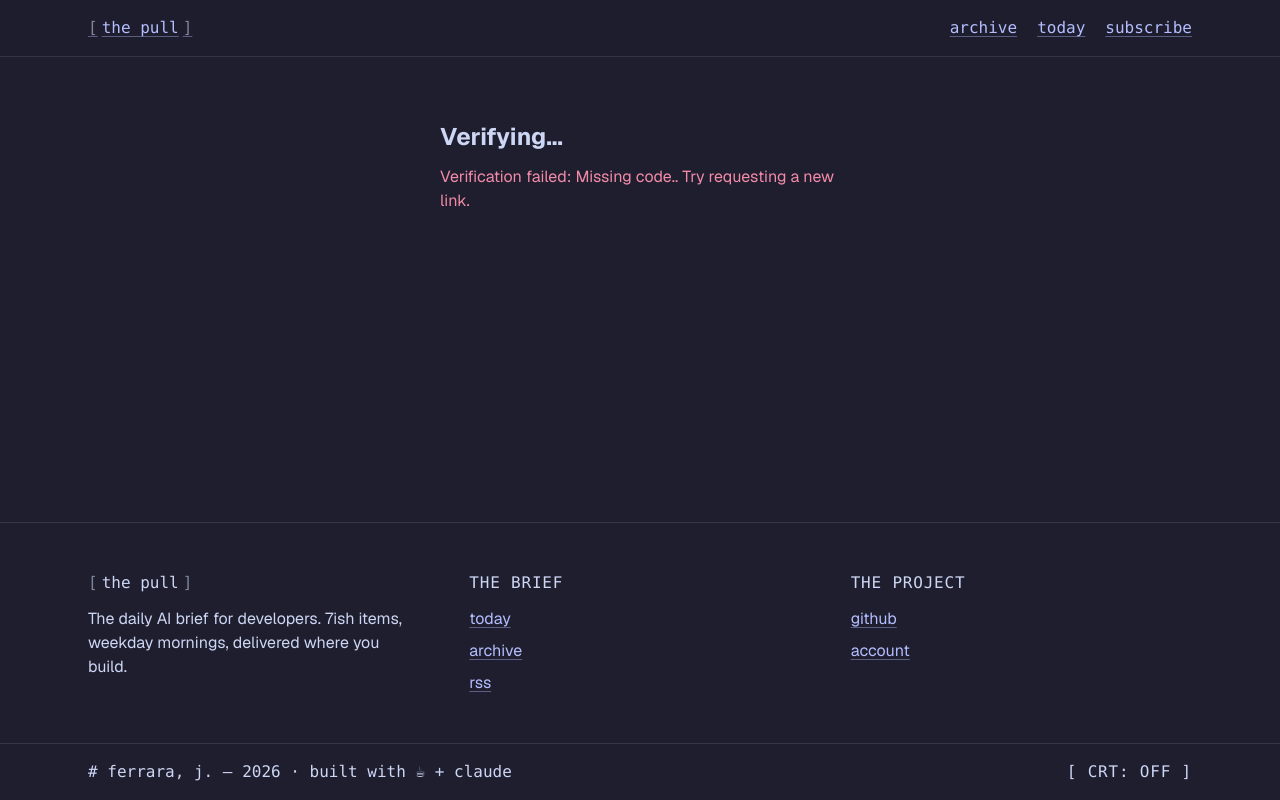
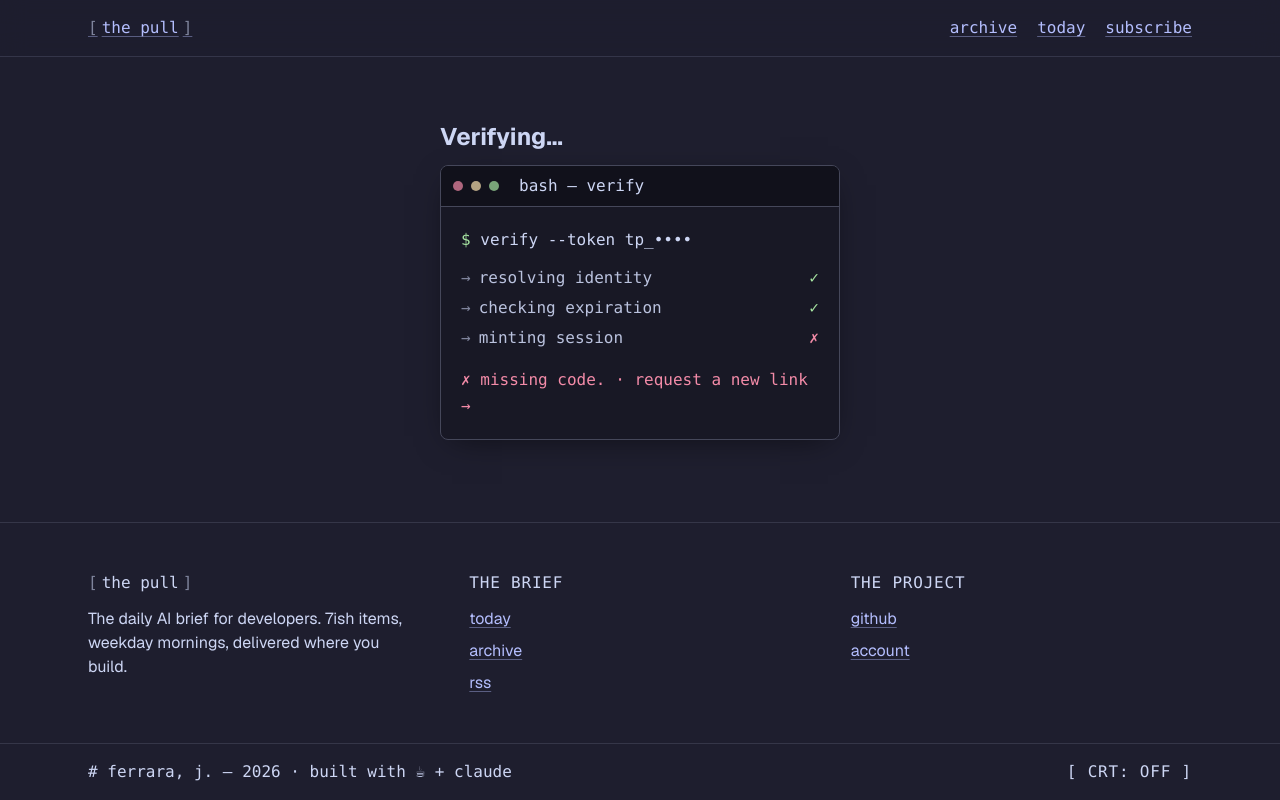
Before and after one commit to joshferrara/the-pull, a Next.js app in the folder apps/web/: page /verify in a window 1280 px wide. Built offline with nearby package versions, Linux system fonts and the light colour scheme.

Commit message:
Frontend redesign: verify boot-sequence

```diff
--- a/apps/web/components/verify-client.tsx
+++ b/apps/web/components/verify-client.tsx
@@ -2,6 +2,7 @@
 
 import { useEffect, useState } from "react";
 import { useRouter } from "next/navigation";
+import { BootSequence } from "@/components/verify/boot-sequence";
 
 interface Props {
   code?: string;
@@ -9,18 +10,19 @@ interface Props {
   next: string;
 }
 
+type State =
+  | { kind: "loading" }
+  | { kind: "error"; message: string }
+  | { kind: "cli_done"; token: string }
+  | { kind: "redirecting"; greeting: string };
+
 export function VerifyClient({ code, cliCallback, next }: Props) {
   const router = useRouter();
-  const [state, setState] = useState<
-    | { kind: "loading" }
-    | { kind: "error"; message: string }
-    | { kind: "cli_done"; token: string }
-    | { kind: "redirecting" }
-  >({ kind: "loading" });
+  const [state, setState] = useState<State>({ kind: "loading" });
 
   useEffect(() => {
     if (!code) {
-      setState({ kind: "error", message: "Missing code." });
+      setState({ kind: "error", message: "missing code." });
       return;
     }
     (async () => {
@@ -31,16 +33,11 @@ export function VerifyClient({ code, cliCallback, next }: Props) {
           body: JSON.stringify({ code, cli_callback: cliCallback }),
         });
         if (!resp.ok) {
-          const body = (await resp.json().catch(() => ({}))) as {
-            error?: string;
-          };
-          setState({
-            kind: "error",
-            message: body.error ?? `error_${resp.status}`,
-          });
+          const body = (await resp.json().catch(() => ({}))) as { error?: string };
+          setState({ kind: "error", message: body.error ?? `error_${resp.status}` });
           return;
         }
-        const data = (await resp.json()) as { token: string };
+        const data = (await resp.json()) as { token: string; email?: string };
         if (cliCallback) {
           try {
             await fetch(cliCallback, {
@@ -53,8 +50,11 @@ export function VerifyClient({ code, cliCallback, next }: Props) {
           }
           setState({ kind: "cli_done", token: data.token });
         } else {
-          setState({ kind: "redirecting" });
-          router.replace(next);
+          setState({
+            kind: "redirecting",
+            greeting: data.email ? `welcome, ${data.email}.` : "welcome back.",
+          });
+          setTimeout(() => router.replace(next), 1400);
         }
       } catch {
         setState({ kind: "error", message: "network" });
@@ -64,26 +64,29 @@ export function VerifyClient({ code, cliCallback, next }: Props) {
 
   if (state.kind === "error") {
     return (
-      <p className="text-[color:var(--color-red)]">
-        Verification failed: {state.message}. Try requesting a new link.
-      </p>
+      <BootSequence
+        errored
+        finalMessage={`✗ ${state.message} · request a new link →`}
+      />
     );
   }
   if (state.kind === "cli_done") {
     return (
-      <div>
-        <p className="text-[color:var(--color-green)] mb-3">
-          Verified. You can return to your terminal.
+      <div className="space-y-4">
+        <BootSequence finalMessage="verified. return to your terminal." />
+        <p className="font-mono text-[var(--text-caption)] text-[color:var(--color-overlay1)]">
+          If <code className="text-[color:var(--color-text)]">pull</code> didn&apos;t receive the
+          token automatically, copy this and run{" "}
+          <code className="text-[color:var(--color-text)]">pull login --token &lt;value&gt;</code>:
         </p>
-        <p className="text-xs text-[color:var(--color-overlay1)]">
-          If <code>pull</code> didn&apos;t receive the token automatically,
-          copy this and run <code>pull login --token &lt;value&gt;</code>:
-        </p>
-        <code className="block mt-2 p-2 bg-[color:var(--color-mantle)] border border-[color:var(--color-surface1)] rounded text-xs break-all">
+        <code className="block p-3 bg-[color:var(--color-mantle)] border border-[color:var(--color-rule)] rounded text-[var(--text-caption)] break-all">
           {state.token}
         </code>
       </div>
     );
   }
-  return <p className="text-[color:var(--color-subtext1)]">Verifying…</p>;
+  if (state.kind === "redirecting") {
+    return <BootSequence finalMessage={`${state.greeting} redirecting to ~/dashboard…`} />;
+  }
+  return <BootSequence finalMessage="" />;
 }
--- /dev/null
+++ b/apps/web/components/verify/boot-sequence.tsx
@@ -0,0 +1,106 @@
+"use client";
+
+import { useEffect, useState } from "react";
+import { TerminalPane } from "@/components/terminal";
+
+interface Step {
+  label: string;
+  status: "pending" | "running" | "ok" | "err";
+}
+
+interface Props {
+  tokenPreview?: string;
+  finalMessage: string;
+  errored?: boolean;
+}
+
+const STEPS_TEMPLATE: Step["label"][] = [
+  "resolving identity",
+  "checking expiration",
+  "minting session",
+];
+
+export function BootSequence({ tokenPreview = "tp_••••", finalMessage, errored }: Props) {
+  const [steps, setSteps] = useState<Step[]>(
+    STEPS_TEMPLATE.map((label) => ({ label, status: "pending" })),
+  );
+  const [showFinal, setShowFinal] = useState(false);
+
+  useEffect(() => {
+    const reduce = window.matchMedia("(prefers-reduced-motion: reduce)").matches;
+    if (reduce) {
+      setSteps(STEPS_TEMPLATE.map((label) => ({ label, status: errored ? "err" : "ok" })));
+      setShowFinal(true);
+      return;
+    }
+    let cancelled = false;
+    (async () => {
+      for (let i = 0; i < STEPS_TEMPLATE.length; i++) {
+        if (cancelled) return;
+        setSteps((curr) =>
+          curr.map((s, idx) => (idx === i ? { ...s, status: "running" } : s)),
+        );
+        await delay(380);
+        if (cancelled) return;
+        setSteps((curr) =>
+          curr.map((s, idx) =>
+            idx === i ? { ...s, status: errored && i === STEPS_TEMPLATE.length - 1 ? "err" : "ok" } : s,
+          ),
+        );
+      }
+      await delay(220);
+      if (!cancelled) setShowFinal(true);
+    })();
+    return () => {
+      cancelled = true;
+    };
+  }, [errored]);
+
+  return (
+    <TerminalPane title="bash — verify">
+      <div className="p-5 leading-relaxed">
+        <div>
+          <span className="text-[color:var(--color-prompt)]">$</span>{" "}
+          <span className="text-[color:var(--color-text)]">verify --token {tokenPreview}</span>
+        </div>
+        <ul className="mt-3 space-y-1">
+          {steps.map((s) => (
+            <li key={s.label} className="flex items-baseline gap-2">
+              <span className="text-[color:var(--color-overlay1)]">→</span>
+              <span className="flex-1 text-[color:var(--color-subtext1)]">{s.label}</span>
+              <span className="w-4 text-right">{statusGlyph(s.status)}</span>
+            </li>
+          ))}
+        </ul>
+        <div
+          className={
+            "mt-4 transition-opacity duration-300 " +
+            (showFinal ? "opacity-100" : "opacity-0")
+          }
+          aria-live="polite"
+        >
+          <span className={errored ? "text-[color:var(--color-red)]" : "text-[color:var(--color-text)]"}>
+            {finalMessage}
+          </span>
+        </div>
+      </div>
+    </TerminalPane>
+  );
+}
+
+function statusGlyph(s: Step["status"]) {
+  switch (s) {
+    case "pending":
+      return <span className="text-[color:var(--color-overlay0)]">…</span>;
+    case "running":
+      return <span className="caret bg-[color:var(--color-text)]" />;
+    case "ok":
+      return <span className="text-[color:var(--color-prompt)]">✓</span>;
+    case "err":
+      return <span className="text-[color:var(--color-red)]">✗</span>;
+  }
+}
+
+function delay(ms: number) {
+  return new Promise((res) => setTimeout(res, ms));
+}
```
